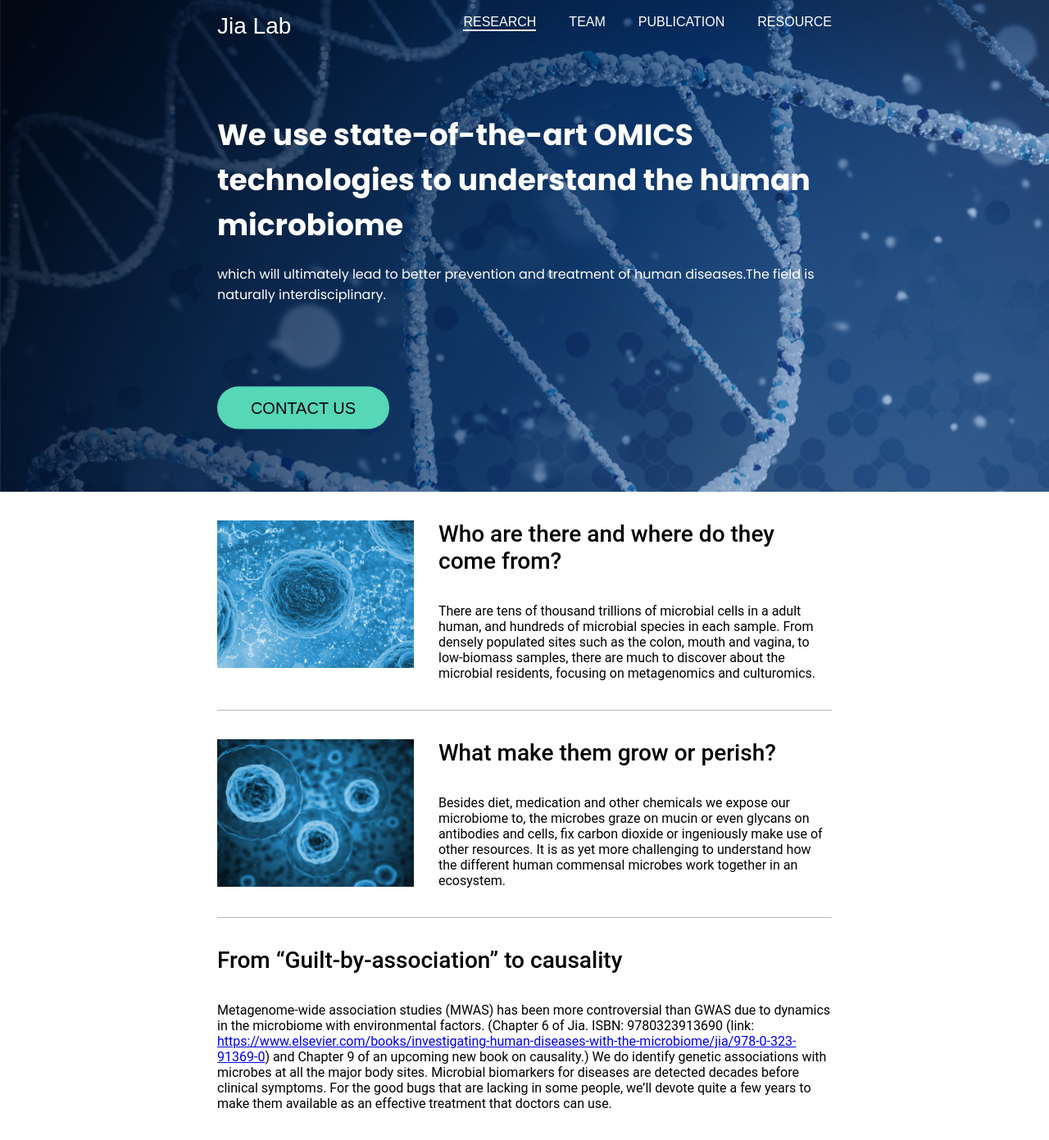
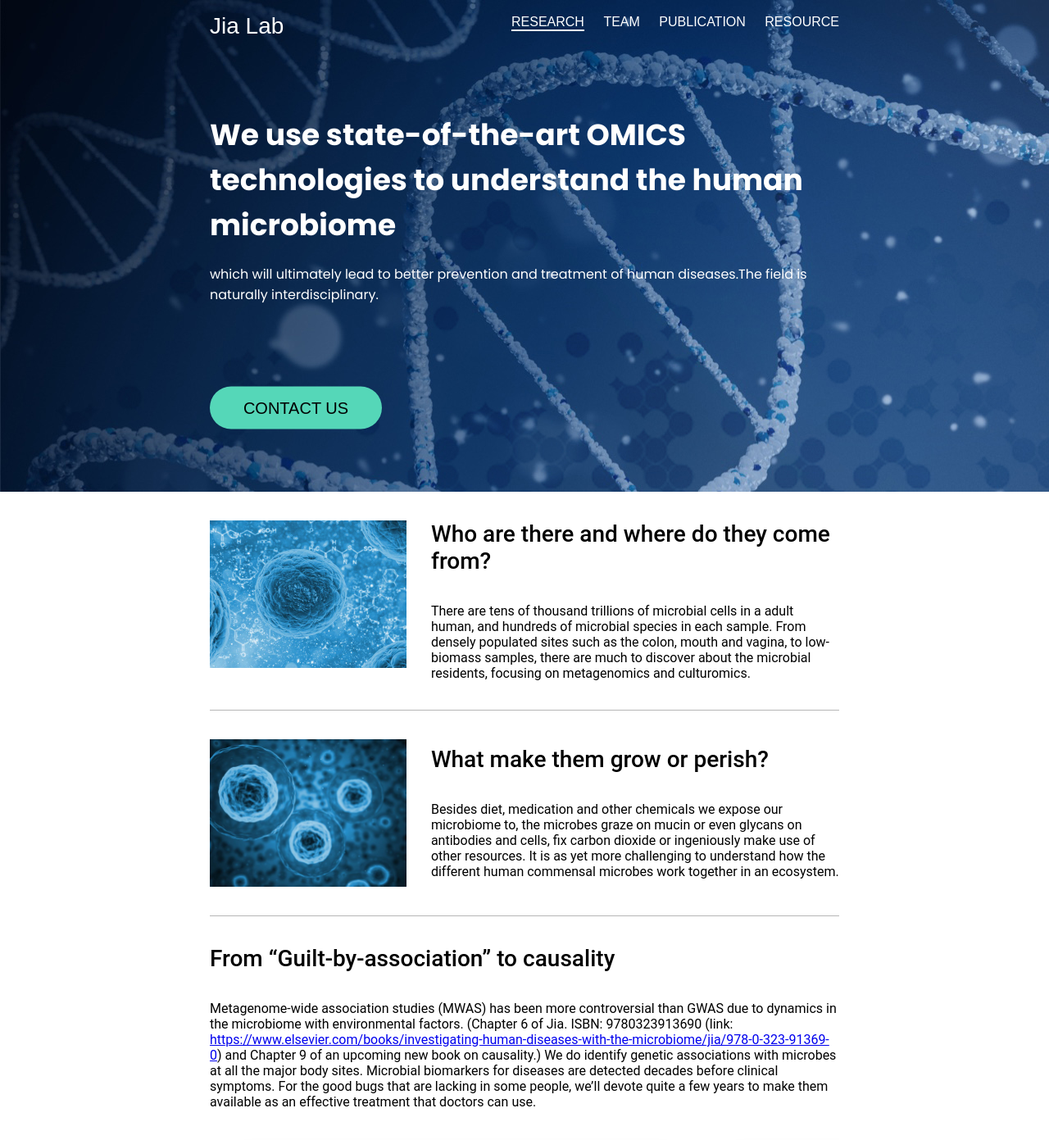
Before and after one commit to aghnu/JiaLab_website, a Jekyll site: the page built from index.html, in a window 1280 px wide and 1400 px high. Shown: the top 1391 px of the window at 82% size. Built offline with Jekyll 4.4.1, drawn with Linux system fonts in a browser that asks for light colours; some web fonts are replaced; some of the changed text lies outside the part shown.

Commit message:
Adjust scaling

```diff
--- a/_config.yml
+++ b/_config.yml
@@ -38,7 +38,7 @@ collections:
 sass:
     sass_dir: _sass
 
-on_mobile: 800px
+on_mobile: 600px
 
 plugins:
   - jekyll-seo-tag
--- a/_sass/_header.scss
+++ b/_sass/_header.scss
@@ -6,16 +6,16 @@ $header-text-color:       #ffffff !default;
 $logo-text-size:            28px !default;
 $logo-text-weight:          500;
 $header-height:             64px !default;
+$header-gap:                30px;
 
 $nav-item-size:             16px !default;
-$nav-item-gap:              40px !default;
 $nav-item-sel-border-size:  2px !default;
-
 $font-family:               $font-montserrat;
 
 // header.html stylings
 .site-header {
   display: flex;
+  flex-direction: column;
   position: fixed;
   z-index: 1000;
   top: 0;
@@ -30,6 +30,7 @@ $font-family:               $font-montserrat;
     display: flex;
     flex-direction: row;
     justify-content: space-between;
+    gap: $header-gap;
   }
 
   .site-header-logo {
@@ -43,6 +44,7 @@ $font-family:               $font-montserrat;
       font-weight: $logo-text-weight;
       text-align: center;
       line-height: $logo-text-size;
+      white-space: nowrap;
       margin: 0;
     }
   }
@@ -74,7 +76,9 @@ $font-family:               $font-montserrat;
   display: flex;
   font-size: $nav-item-size;
   flex-direction: row;
-  gap: $nav-item-gap;
+  width: 400px;
+
+  justify-content: space-between;
 }
 
 .site-navigation .site-navigation-item {
--- a/assets/css/style.scss
+++ b/assets/css/style.scss
@@ -14,7 +14,7 @@ $base-font-family:                $font-roboto !default;
 
 $max-content-width:               1024px !default;
 $min-content-width:               {{ site.on_mobile }} !default;
-$content-width-ratio:             55% !default;
+$content-width-ratio:             60% !default;
 
 $max-content-width-mobile:        {{ site.on_mobile }} !default;
 
```
